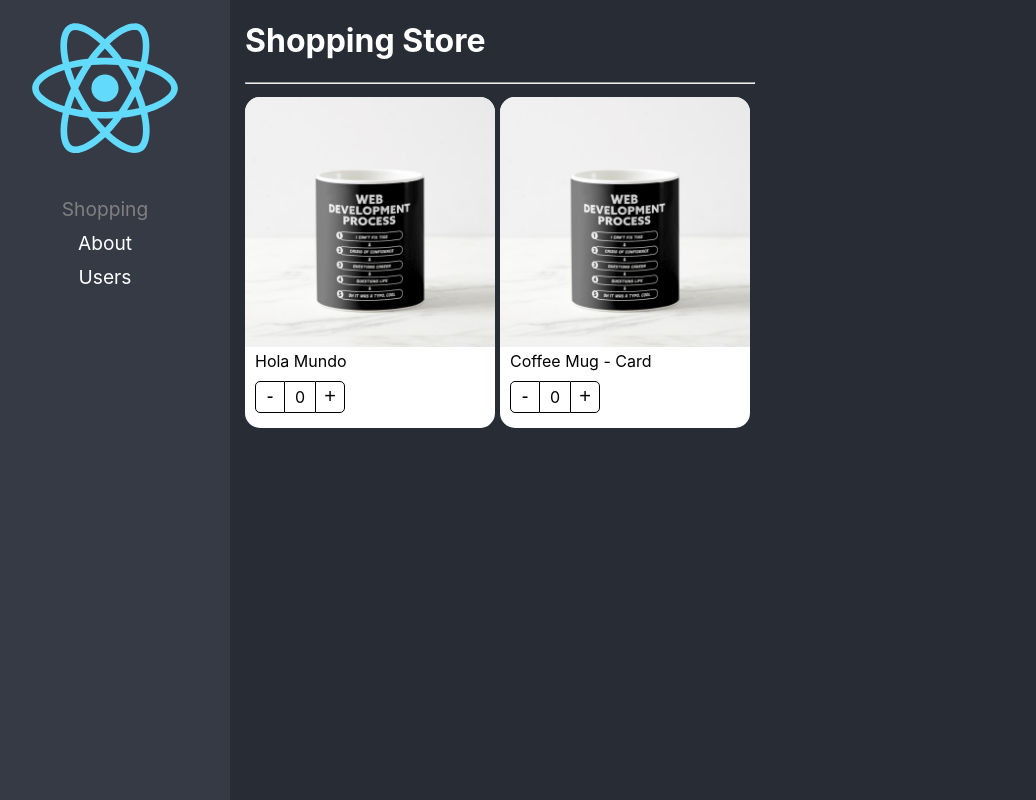
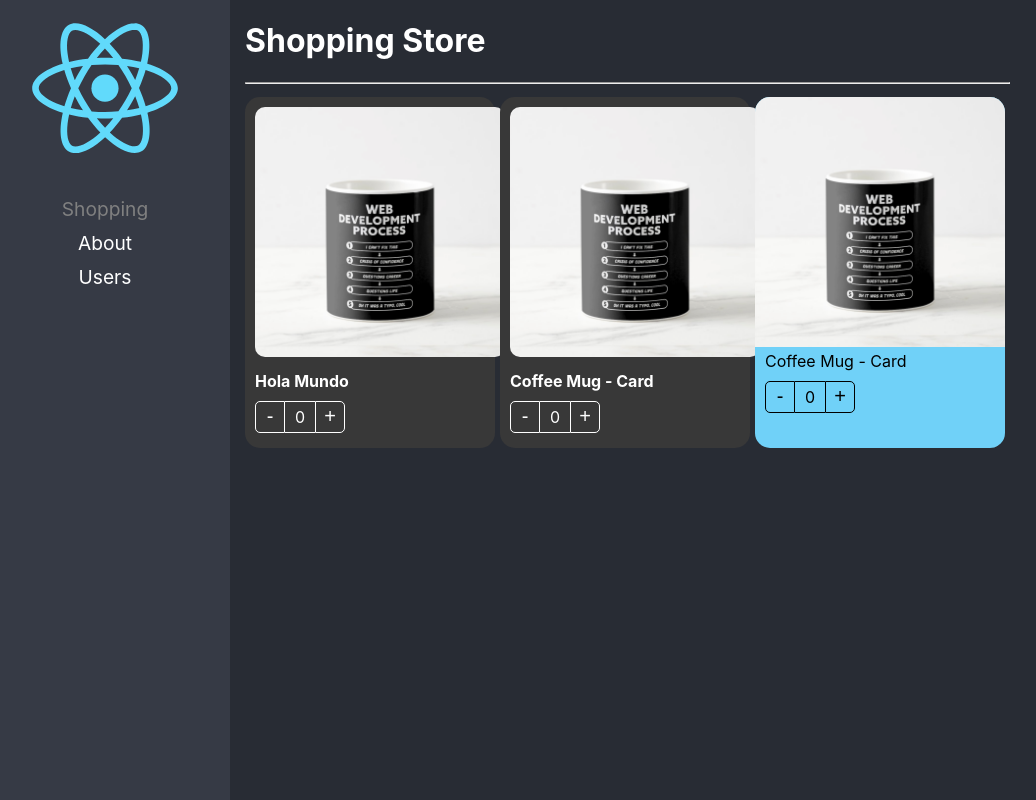
Before and after one commit to dantegmorales/ract-adv, a React (Create React App) app: page / in a window 1280 px wide. Shown: the whole page, without its empty margins (20-1056 px from the left). Built offline with nearby package versions, Linux system fonts and the light colour scheme; the HTML template or start-up script is replaced by a standard one.

Commit message:
Component Extend Styles - Listo

```diff
--- a/src/02-component-patterns/components/ProductButtons.tsx
+++ b/src/02-component-patterns/components/ProductButtons.tsx
@@ -1,14 +1,17 @@
-import { useContext } from 'react';
+import { CSSProperties, useContext } from "react";
 
-import { ProductContext } from './ProductCard';
+import { ProductContext } from "./ProductCard";
 import styles from "../styles/styles.module.css";
 
-export const ProductButtons = () => {
-
+export interface ProductButtonsProps {
+  className?: string;
+  style?: CSSProperties;
+}
+export const ProductButtons = ({ className, style }: ProductButtonsProps) => {
   const { increaseBy, counter } = useContext(ProductContext);
 
   return (
-      <div className={styles.buttonsContainer}>
+    <div style={style} className={`${styles.buttonsContainer} ${className}`}>
       <button className={styles.buttonMinus} onClick={() => increaseBy(-1)}>
         -
       </button>
--- a/src/02-component-patterns/components/ProductCard.tsx
+++ b/src/02-component-patterns/components/ProductCard.tsx
@@ -1,13 +1,25 @@
-import { createContext } from "react";
+import { createContext, CSSProperties, ReactElement } from "react";
 
 import { useProduct } from "../hooks/useProduct";
-import { ProductCardProps, ProductContextProps } from "../interfaces/interfaces";
+import { ProductContextProps, Product } from "../interfaces/interfaces";
 import styles from "../styles/styles.module.css";
 
 export const ProductContext = createContext({} as ProductContextProps);
 const { Provider } = ProductContext;
 
-export const ProductCard = ({ children, product }: ProductCardProps) => {
+export interface ProductCardProps {
+  children?: ReactElement | ReactElement[];
+  className?: string;
+  product: Product;
+  style?: CSSProperties;
+}
+
+export const ProductCard = ({
+  children,
+  className,
+  product,
+  style,
+}: ProductCardProps) => {
   const { counter, increaseBy } = useProduct();
   return (
     <Provider
@@ -17,7 +29,9 @@
         product,
       }}
     >
-      <div className={styles.productCard}>{children}</div>
+      <div style={style} className={`${styles.productCard} ${className}`}>
+        {children}
+      </div>
     </Provider>
   );
 };
--- a/src/02-component-patterns/components/ProductImage.tsx
+++ b/src/02-component-patterns/components/ProductImage.tsx
@@ -1,12 +1,20 @@
-import { useContext } from 'react';
+import { useContext, CSSProperties } from "react";
 
-import { ProductContext } from './ProductCard';
+import { ProductContext } from "./ProductCard";
 import styles from "../styles/styles.module.css";
 import noImage from "../assets/no-image.jpg";
 
+export interface ProductImageProps {
+  img?: string;
+  className?: string;
+  style?: CSSProperties;
+}
 
-
-export const ProductImage = ({ img = "" }) => {
+export const ProductImage = ({
+  img = "",
+  className,
+  style,
+}: ProductImageProps) => {
   const { product } = useContext(ProductContext);
 
   let imgToShow: string;
@@ -19,5 +27,12 @@
     imgToShow = noImage;
   }
 
-    return <img className={styles.productImg} src={imgToShow} alt="Product" />;
+  return (
+    <img
+      style={style}
+      className={`${styles.productImg} ${className}`}
+      src={imgToShow}
+      alt="Product"
+    />
+  );
 };
--- a/src/02-component-patterns/components/ProductTitle.tsx
+++ b/src/02-component-patterns/components/ProductTitle.tsx
@@ -1,12 +1,22 @@
-import { useContext } from 'react';
+import { CSSProperties, useContext } from "react";
 
-import { ProductContext } from './ProductCard';
+import { ProductContext } from "./ProductCard";
 import styles from "../styles/styles.module.css";
 
-export const ProductTitle = ({ title }: { title?: string }) => {
+export interface ProductTitleProps {
+  title?: string;
+  className?: string;
+  style?: CSSProperties;
+}
+
+export const ProductTitle = ({
+  title,
+  className,
+  style,
+}: ProductTitleProps) => {
   const { product } = useContext(ProductContext);
   return (
-      <span className={styles.productDescription}>
+    <span style={style} className={`${styles.productDescription} ${className}`}>
       {title ? title : product.title}
     </span>
   );
--- a/src/02-component-patterns/pages/ShoppingPage.tsx
+++ b/src/02-component-patterns/pages/ShoppingPage.tsx
@@ -4,6 +4,7 @@
   ProductButtons,
   ProductCard,
 } from "../components";
+import '../styles/custom-styles.css'
 
 const product = {
   id: "1",
@@ -17,14 +18,28 @@
       <h1>Shopping Store</h1>
       <hr />
       <div style={{ display: "flex", flexDirection: "row", flexWrap: "wrap" }}>
-        <ProductCard product={product}>
-          <ProductCard.Image />
-          <ProductCard.Title title="Hola Mundo" />
-          <ProductCard.Buttons />
+        <ProductCard
+        product={product}
+        className="bg-dark text-white"
+        >
+          <ProductCard.Image  className="custom-image"/>
+          <ProductCard.Title title="Hola Mundo" className="text-bold" />
+          <ProductCard.Buttons className="customs-buttons" />
         </ProductCard>
-        <ProductCard product={product}>
-          <ProductImage />
-          <ProductTitle />
+        <ProductCard
+        product={product}
+        className="bg-dark text-white"
+        >
+          <ProductImage className="custom-image" />
+          <ProductTitle className="text-bold" />
+          <ProductButtons className="customs-buttons" />
+        </ProductCard>
+        <ProductCard
+        product={product}
+        style={{backgroundColor:'#70d1f8'}}
+        >
+          <ProductImage  />
+          <ProductTitle  />
           <ProductButtons />
         </ProductCard>
       </div>
--- /dev/null
+++ b/src/02-component-patterns/styles/custom-styles.css
@@ -0,0 +1,19 @@
+.bg-dark {
+  background-color: rgb(56, 56, 56);
+}
+.text-white {
+  color: #ffffff;
+}
+.text-bold {
+  font-weight: bold;
+}
+.custom-image {
+  border-radius: 20px;
+  padding: 10px;
+  width: calc(100%-20px)!important;
+}
+.customs-buttons button,
+.customs-buttons div {
+  color: #ffffff;
+  border-color: #ffffff;
+}
```
Also changed, not shown: src/02-component-patterns/interfaces/interfaces.ts (+8 -10 lines). Lines whose indentation alone changed are shown as unchanged.
